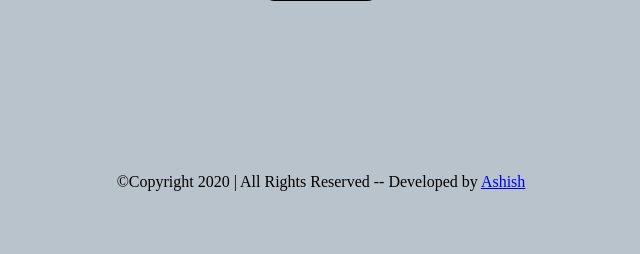
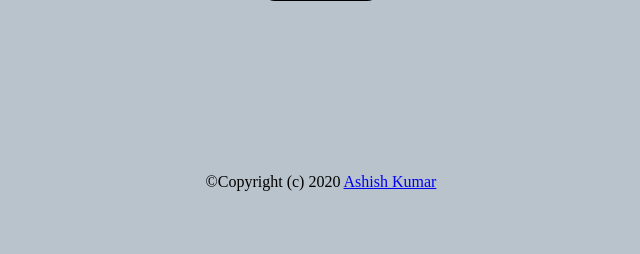
Before and after one commit to ashishkrb7/Chatbot, a Flask app: page / in a window 1280 px wide. Shown: the part 463-717 px from the top of the page, without its empty margins (319-959 px from the left). Run offline with Flask 2, Linux system fonts and the light colour scheme; parts of the project's set-up code (start-up, migrations or seed data) failed here and were passed over; some libraries are stand-ins or nearby versions.

Commit message:
Copyright update

```diff
--- a/templates/index.html
+++ b/templates/index.html
@@ -25,7 +25,7 @@
         </div>
         <marquee scrolldelay="50" scrollamount="10" truespeed>Thankyou </marquee><br><br>
 
-        <div class="copyright"> <span class="pull-right">&#169;</span>Copyright 2020 | All Rights Reserved  -- Developed by <a href="https://www.linkedin.com/in/ashishk766/">Ashish</a></div>
+        <div class="copyright"> <span class="pull-right">&#169;</span>Copyright (c) 2020 <a href="https://www.linkedin.com/in/ashishk766/">Ashish Kumar</a></div>
 
     <style>
         body {
```
